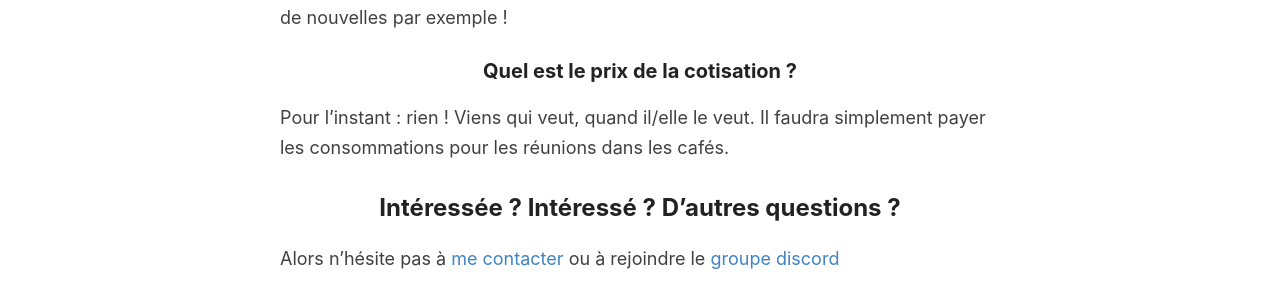
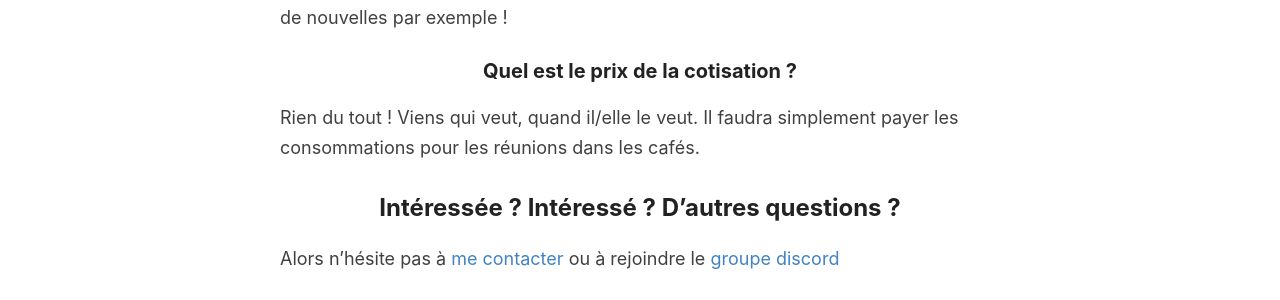
Before and after one commit to rivten/groupe-ecriture-nantes, a Jekyll site: the page built from _pages/about.md, in a window 1280 px wide. Shown: the part 1595-1895 px from the top of the page. Built offline with Jekyll 4.4.1, drawn with Linux system fonts in a browser that asks for light colours.

Commit message:
better formulation

```diff
--- a/_pages/about.md
+++ b/_pages/about.md
@@ -44,7 +44,7 @@ Celles que les membres se fixeront eux-mêmes :) progresser tous ensemble et se
 
 ### Quel est le prix de la cotisation ?
 
-Pour l'instant : rien ! Viens qui veut, quand il/elle le veut. Il faudra simplement payer les consommations pour les réunions dans les cafés.
+Rien du tout ! Viens qui veut, quand il/elle le veut. Il faudra simplement payer les consommations pour les réunions dans les cafés.
 
 ## Intéressée ? Intéressé ? D'autres questions ?
 
```
